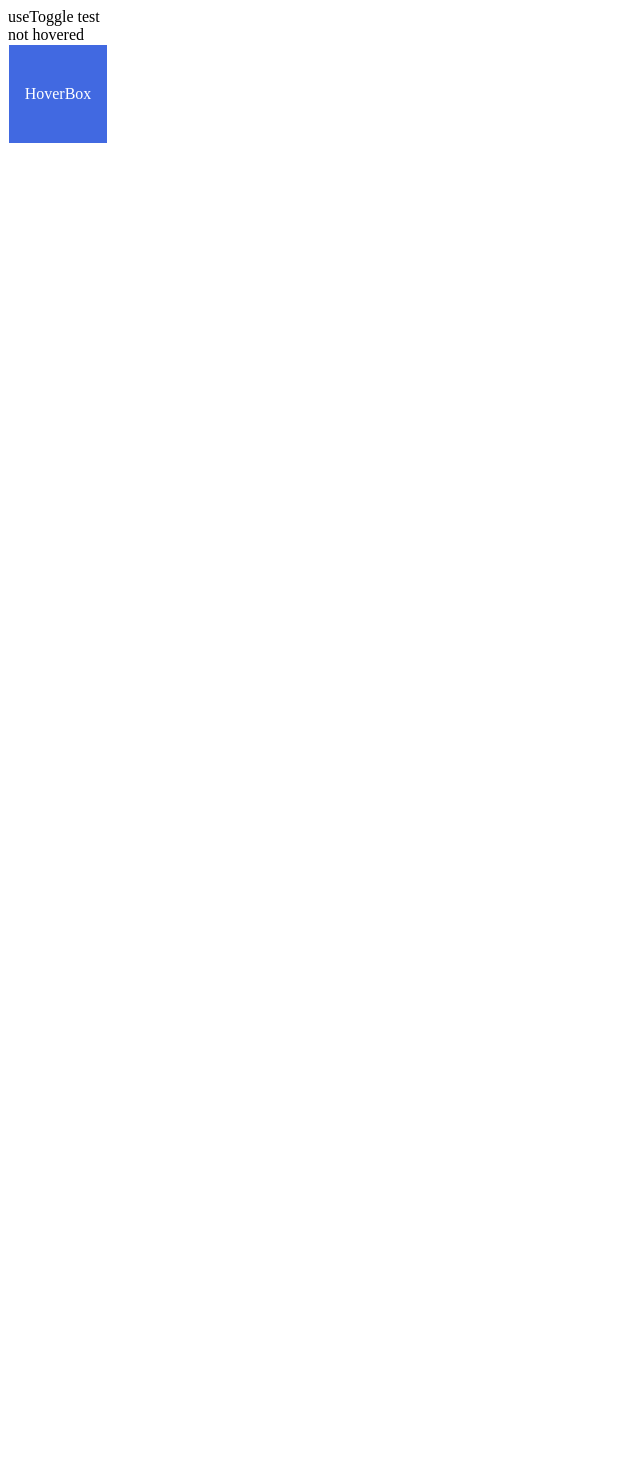
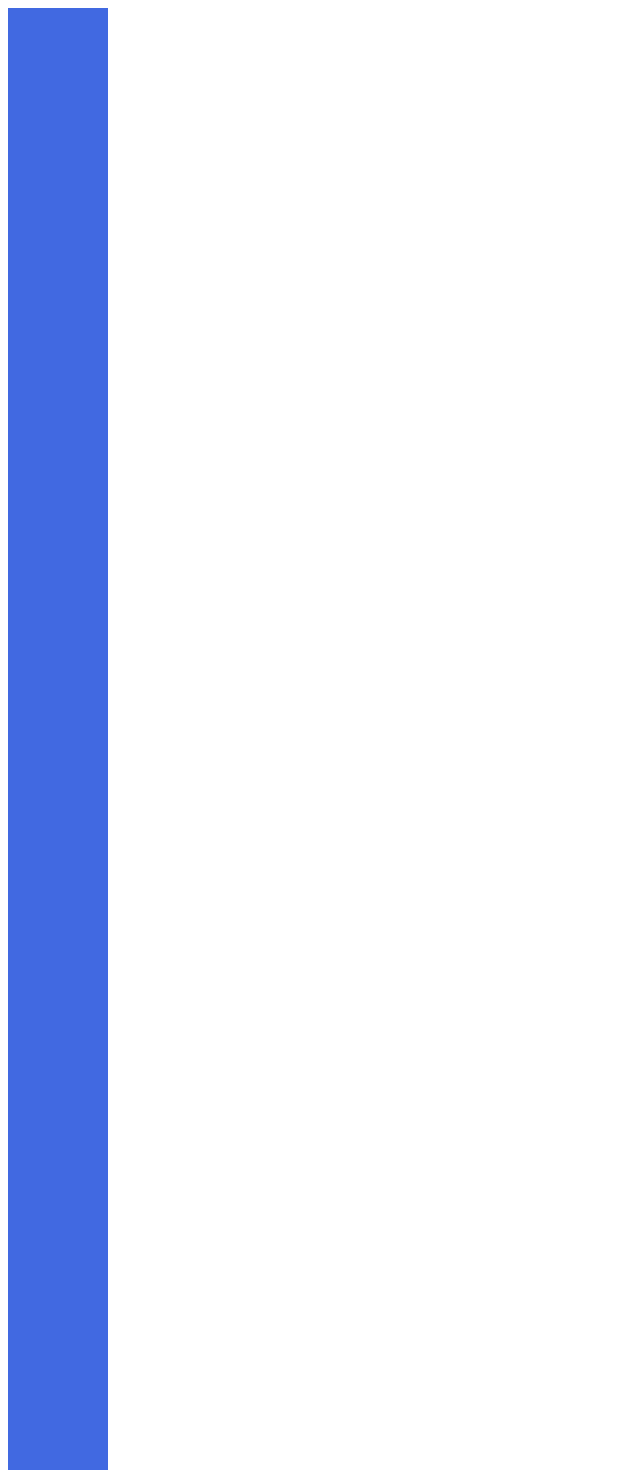
Before and after one commit to mrbartrns/react-class, a React app: page / in a window 1280 px wide. Shown: the top 1470 px of the page, without its empty margins (0-640 px from the left). Before the commit the page ends 800 px from the top, so only its background shows below. Built offline with nearby package versions, Linux system fonts and the light colour scheme.

Commit message:
study: practice useIntersect

```diff
--- a/src/App.tsx
+++ b/src/App.tsx
@@ -1,31 +1,32 @@
 import React, { ChangeEvent, useState, useEffect } from 'react';
 import { css } from '@emotion/react';
-import useHover from '@hooks/useHover';
+import Box from '@components/Box';
 
 function App(): JSX.Element {
-  const [isHovered, ref] = useHover<HTMLDivElement>();
-
   return (
     <div className="App">
-      <div>useToggle test</div>
-      <div>{isHovered ? 'hovered!' : 'not hovered'}</div>
-      <div
-        ref={ref}
-        css={css`
-          display: flex;
-          justify-content: center;
-          align-items: center;
-          width: 100px;
-          height: 100px;
-          border: 1px solid;
-          background-color: royalblue;
-          color: white;
-          text-align: center;
-          box-sizing: border-box;
-        `}
-      >
-        HoverBox
-      </div>
+      <Box />
+      <Box />
+      <Box />
+      <Box />
+      <Box />
+      <Box />
+      <Box />
+      <Box />
+      <Box />
+      <Box />
+      <Box />
+      <Box />
+      <Box />
+      <Box />
+      <Box />
+      <Box />
+      <Box />
+      <Box />
+      <Box />
+      <Box />
+      <Box />
+      <Box />
     </div>
   );
 }
--- /dev/null
+++ b/src/components/Box/index.tsx
@@ -0,0 +1,41 @@
+import { useEffect, useState } from 'react';
+import useIntersect from '@hooks/useIntersect';
+
+const LOADED = 'LOADED' as const;
+
+interface BoxProps {
+  [extraProps: string]: any;
+}
+
+const Box = ({ ...props }: BoxProps): JSX.Element => {
+  const [loaded, setLoaded] = useState(false);
+  const onIntersect = (
+    entry: IntersectionObserverEntry,
+    observer: IntersectionObserver,
+  ) => {
+    entry.target.dispatchEvent(new CustomEvent(LOADED));
+  };
+  const onLoaded = () => setLoaded(true);
+  const ref = useIntersect<HTMLDivElement>(onIntersect, 0.5);
+  useEffect(() => {
+    if (ref.current) {
+      ref.current.addEventListener(LOADED, onLoaded);
+    }
+    return () => {
+      ref.current?.removeEventListener(LOADED, onLoaded);
+    };
+  }, []);
+  return (
+    <div
+      ref={ref}
+      style={{
+        width: 100,
+        height: 100,
+        backgroundColor: loaded ? 'royalblue' : 'rosybrown',
+      }}
+      {...props}
+    />
+  );
+};
+
+export default Box;
--- /dev/null
+++ b/src/hooks/useIntersect.ts
@@ -0,0 +1,32 @@
+import React, { useRef, useEffect, useCallback } from 'react';
+
+const useIntersect = <T extends Element = Element>(
+  onIntersect: (
+    entry: IntersectionObserverEntry,
+    observer: IntersectionObserver,
+  ) => void,
+  threshold: number = 0,
+): React.RefObject<T> => {
+  const ref = useRef<T>(null);
+  const checkIntersect: IntersectionObserverCallback = useCallback(
+    ([entry], observer) => {
+      if (entry.isIntersecting) {
+        onIntersect(entry, observer);
+      }
+    },
+    [],
+  );
+
+  useEffect(() => {
+    let observer: null | IntersectionObserver = null;
+    if (ref.current) {
+      observer = new IntersectionObserver(checkIntersect, { threshold });
+      observer.observe(ref.current);
+    }
+    return () => observer?.disconnect();
+  }, [ref.current]);
+
+  return ref;
+};
+
+export default useIntersect;
```
